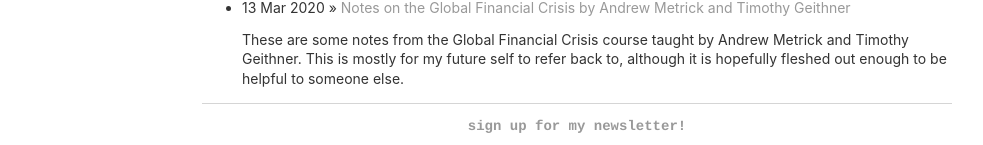
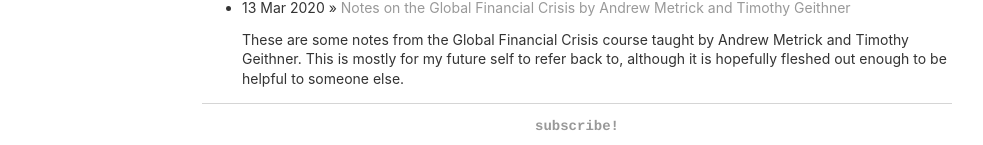
Before and after one commit to tmychow/tmychow.github.io, a Jekyll site: the page built from index.html, in a window 1280 px wide and 900 px high, scrolled down 1198 px. Shown: the part 752-897 px from the top of the window, without its empty margins (28-1011 px from the left). Built offline with Jekyll 4.4.1, drawn with Linux system fonts in a browser that asks for light colours.

Commit message:
Update default.html

```diff
--- a/_layouts/default.html
+++ b/_layouts/default.html
@@ -38,7 +38,7 @@
 			{{ content }}
 			<footer>
 	    		<ul>
-	        		<li><a href="https://buttondown.email/tmychow">sign up for my newsletter!</a></li>
+	        		<li><a href="https://buttondown.email/tmychow">subscribe!</a></li>
 			</ul>
 			</footer>
 			</div><!-- /.container -->
```
